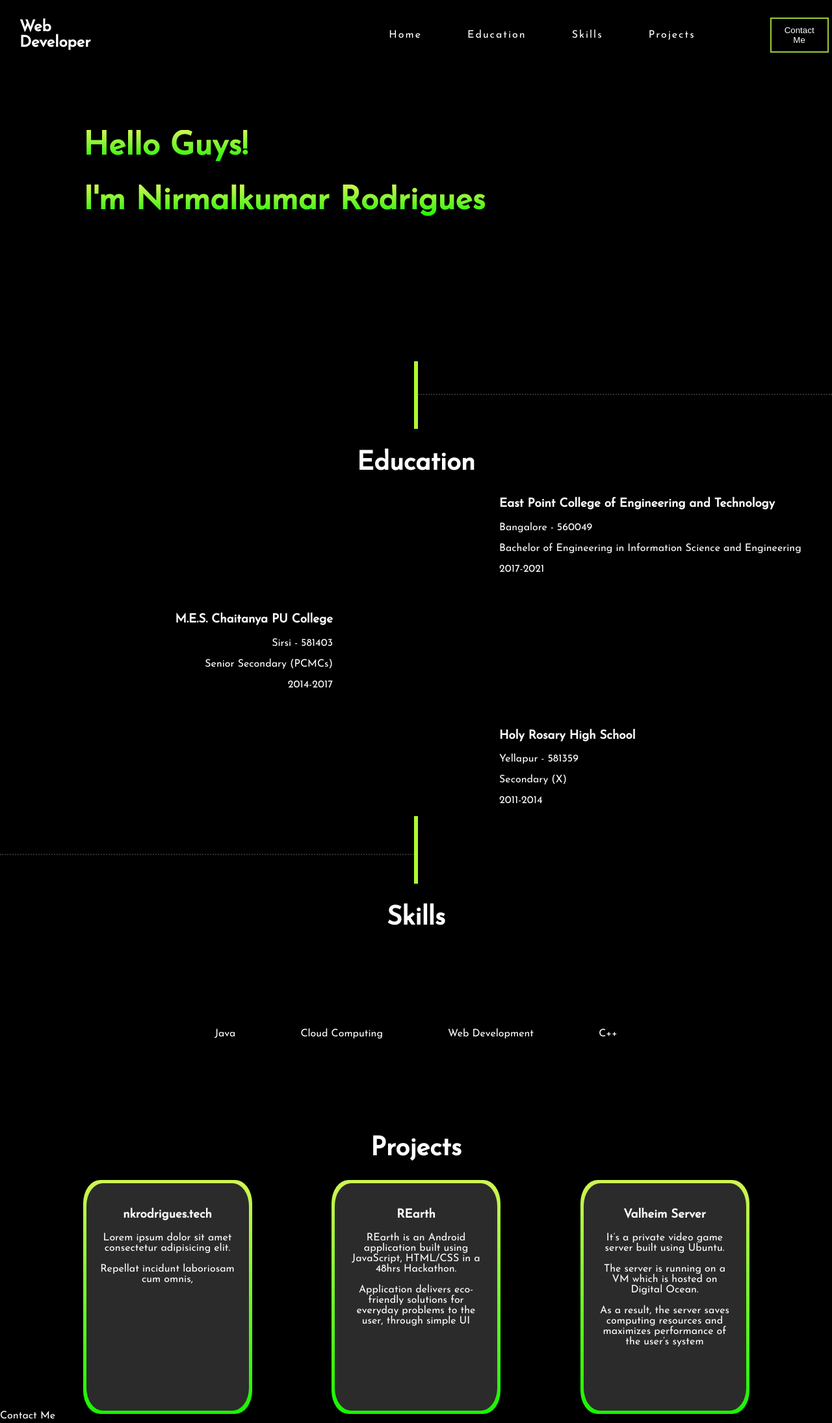
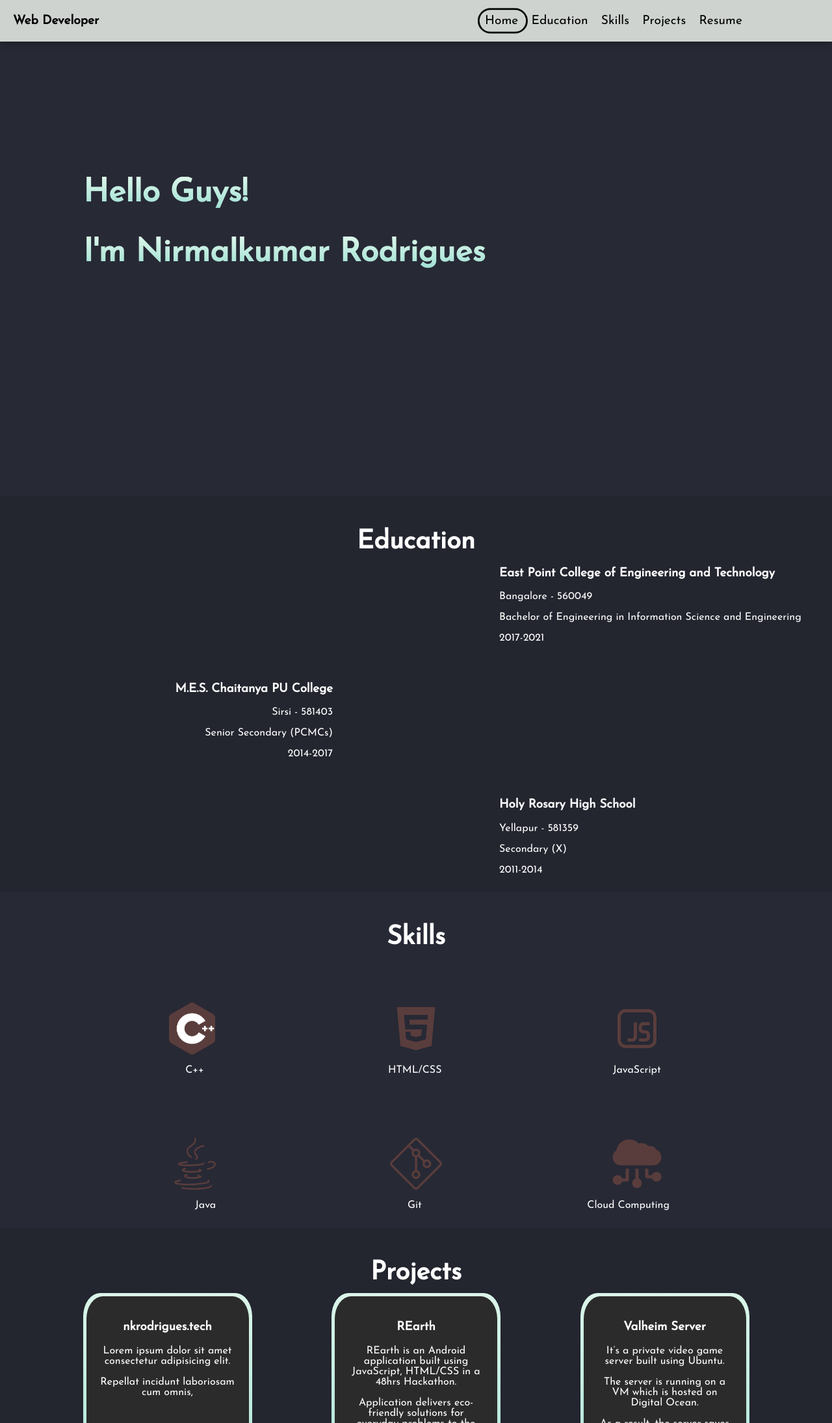
Before and after one commit to Nk-rodrigues/Portfolio, a plain HTML site: page index.html in a window 1280 px wide. Shown: the top 2190 px of the page at 65% size. Drawn offline with Linux system fonts and the light colour scheme.

Commit message:
Final Commit

```diff
--- a/index.html
+++ b/index.html
@@ -9,33 +9,29 @@
 </head>
 <body>
     <header>
-        <div class="center">
+        <nav>
             <h2>Web Developer</h2>
-        </div>
-        <nav>
             <ul class="navLink">
-            <li><a href="#Home">Home</a></li>
-            <li><a href="#Education">Education</a></li>
-            <li><a href="#Skills">Skills</a></li>
-            <li><a href="#Projects">Projects</a></li>
+                <li><a data-page="home" href="#hm">Home</a></li>
+                <li><a data-page="education" href="#edu">Education</a></li>
+                <li><a data-page="skills" href="#sk">Skills</a></li>
+                <li><a data-page="projects" href="#proj">Projects</a></li>
+                <li><a href="File/Nirmalkumar_Rodrigues.pdf">Resume</a></li>
+                <div class="bubble"></div>
             </ul>
         </nav>
-        <div class="buttonHead"><button class="navContact">Contact Me</button></div>
     </header>
 
     <div class="mainPage">
+        <section data-index="0" id="hm" class="home">
             <div class="container1">
                 <div class="name">
                     <h1>Hello Guys!</h1>
                     <h1>I'm Nirmalkumar Rodrigues</h1>
                 </div>
-            <div class="dot">
-                <hr class="dotted">
             </div>
-            <hr class="verticleLine" width="1" size="100">
-
-        </div>
-
+        </section>
+        <section data-index="1" id="edu" class="education">
             <div class="container2">
                 <h2 class="main">Education</h2>
                 <div class="college">
@@ -56,22 +52,39 @@
                     <p>Secondary (X)</p>
                     <p>2011-2014</p>
                 </div>
-            <div class="dot">
-                <hr class="dottedLeft">
             </div>
-            <hr class="verticleLine" width="1" size="100">
-        </div>
+        </section>
+        <section data-index="2" id="sk" class="skills">
             <div class="container3">
                 <h2 class="main">Skills</h2>
                 <div class="skill">
+                    <div class="image">
+                        <img src="images/c.png" alt="c++">
+                        <img src="images/html.png" alt="html">
+                        <img src="images/javascript.png" alt="JavaScript">
+                    </div>
+                    <div class="skillset">
+                        <p>C++</p>
+                        <p style="padding-left: 20px;">HTML/CSS</p>
+                        <p>JavaScript</p>
+                    </div>
+                    <div class="image">
+                        <img src="images/Java.png" alt="Java">
+                        <img src="images/git.png" alt="git">
+                        <img src="images/cc.png" alt="Cloud computing">
+                    </div>
+                    <div class="skillset2">
                         <p>Java</p>
+                        <p style="text-indent: 40px;">Git</p>
                         <p>Cloud Computing</p>
-                <p>Web Development</p>
-                <p>C++</p>
+                    </div>
+
                 </div>
             </div>
+        </section>
+        <section data-index="3" id="proj" class="projects">
             <div class="container4">
-            <h2 class="main">Projects</h2>
+                <h2 class="main">Projects</h2><br>
                 <div class="box-holder">
                     <div class="box with-linear-gradient">
                         <h3>nkrodrigues.tech</h3>
@@ -91,14 +104,19 @@
                     </div>
                 </div>
             </div>
+        </section>
     </div>
 
     <footer>
-        <div>Contact Me</div>
+        <h2>Contact Me</h2>
+        <div class="foot">
             <p>nkrodrigues98@gmail.com</p>
             <p>+91 - 7337630210</p>
-        <p><img src="/images/github.png" alt=""></p>
-        <p><img src="/images/linkedin.png" alt=""></p>
+            <div class="footer-icon">
+                <p><a href="https://github.com/Nk-rodrigues" target="_blank"><img src="/images/github.png" alt="Github"></a></p>
+                <p><a href="https://www.linkedin.com/in/nirmalkumar-rodrigues-722781188/" target="_blank"><img src="/images/linkedin.png" alt="linkedin"></a></p>
+            </div>
+        </div>
     </footer>
 </body>
 <script src="/js/app.js"></script>
--- a/js/app.js
+++ b/js/app.js
@@ -1,4 +1,39 @@
-window.addEventListener("scroll", function(){
-    var header = document.querySelector("header");
-    header.classList.toggle("sticky", window.scrollY > 0);
-} );
+const sections = document.querySelectorAll('section');
+const bubble = document.querySelector('.bubble');
+//const colors = ["#272935", "#23252F", "#272935","#23252F"];
+
+const options = {
+    threshold: 0.7
+};
+
+
+
+let observer = new  IntersectionObserver(navCheck, options);
+
+function navCheck(entires) {
+    entires.forEach(entry => {
+        const className = entry.target.className;
+        const activeAnchor = document.querySelector(`[data-page=${className}]`);
+        //const gradientIndex = entry.target.getAttribute('data-index');
+        const coords = activeAnchor.getBoundingClientRect();
+        const directions = {
+            height: coords.height,
+            width: coords.width,
+            top: coords.top,
+            left: coords.left
+        };
+        if(entry.isIntersecting) {
+            bubble.style.setProperty("left", `${directions.left}px`);
+            bubble.style.setProperty("top", `${directions.top}px`);
+            bubble.style.setProperty("width", `${directions.width}px`);
+            bubble.style.setProperty("height", `${directions.height}px`);
+            bubble.style.setProperty("border-radius", `15px`);
+
+            bubble.style.background = "transparent";
+        }
+    });
+};
+
+sections.forEach(section => {
+    observer.observe(section);
+})
--- a/style.css
+++ b/style.css
@@ -2,26 +2,76 @@
 
 body{
     font-family: 'Josefin Sans', sans-serif;
-    background-color: #000;
+
     box-sizing: border-box;
     margin: 0;
     padding: 0;
     color: white;
     position: relative;
 }
+html {
+    scroll-behavior: smooth;
+  }
 
 .center {
     padding-right: 30%;
 }
 
 /*Navigation Bar*/
+header {
+    box-shadow: 0px 3px 10px rgba(0, 0, 0, 0.3);
+    position: sticky;
+    background: #ced3d0 ;
+    top: 0px;
+    color: black;
+}
+
+nav {
+    min-height: 8vh;
+    width: 90%;
+    display: flex;
+    align-items: center;
+    justify-content: space-between;
+}
+nav h2 {
+    padding-left: 20px;
+}
+
+nav h2,
+nav ul{
+    font-size: 1.2rem;
+    flex: 1;
+}
+
+nav ul{
+    list-style: none;
+    display: flex;
+    justify-content: space-around;
+    padding-left: 300px;
+}
+
+nav a{
+    color: black;
+    text-decoration: none;
+    padding-top: 5px;
+}
+
+.bubble{
+    position: absolute;
+    z-index: -2;
+    background: black;
+    transform: scale(1.4);
+    transition: all 0.5s ease;
+    border: solid 2px black;
+}
+/*
 header{
-    background-color: black;
+    background-color: white;
     position: fixed;
     top: 0;
     left: 0;
     width: 100%;
-    color: white;
+    color: black;
     display: flex;
     justify-content: space-between;
     align-items: center;
@@ -45,7 +95,6 @@ header ul {
 
 header ul li {
     text-decoration: none;
-    color: white;
     list-style: none;
     position: relative;
 }
@@ -54,7 +103,7 @@ header ul li a {
     text-decoration: none;
     position: relative;
     margin: 0px 15px;
-    color: white;
+    color: black;
     letter-spacing: 2px;
     transition: 0.5s;
 }
@@ -76,11 +125,14 @@ header button {
     color: white;
     padding: 10px 20px;
 }
-
+*/
 
 
 /*Body*/
-
+.mainPage {
+display: flex;
+flex-direction: column;
+}
 
 /* Verticle Line*/
 .verticleLine {
@@ -136,6 +188,12 @@ header button {
 
 /*Name*/
 
+.container1 {
+    background-color: #272935;
+    width: 100%;
+    height: 700px;
+}
+
 .name {
     padding: 13% 30% 14% 10%;
 }
@@ -143,7 +201,7 @@ header button {
 
 h1 {
     font-size: 50px;
-    background: -webkit-linear-gradient( rgb(209, 245, 82), rgb(22, 245, 1));
+    background: -webkit-linear-gradient( rgb(219, 246, 233), rgb(157, 223, 211));
     /*background: linear-gradient(to bottom right, rgb(209, 245, 82), rgb(22, 245, 1));*/
     -webkit-background-clip: text;
     -webkit-text-fill-color: transparent;
@@ -151,14 +209,19 @@ h1 {
 
 /*Education*/
 .container2  {
+    background-color: #23252F;
     position: relative;
     align-items: center;
     width: 100%;
     height: 100%;
+    padding-bottom: 10px;
+    z-index: -1;
 }
 .main {
     font-size: 40px;
     text-align: center;
+    margin: 0;
+    padding-top: 50px;
 }
 
 .college {
@@ -180,29 +243,52 @@ h1 {
 }
 
 /*Skills*/
-/* Skill circles*/
-
-
-.container3 {
+.container3  {
+    background-color: #272935;
     position: relative;
     align-items: center;
     width: 100%;
     height: 100%;
+    padding-bottom: 10px;
+    z-index: -1;
+}
+.image {
+    display: flex;
+    justify-content: space-evenly;
+    padding-top: 80px;
+}
+.image img{
+    width: 80px;
+    height: 80px;
+
 }
 
-.skill p {
-    padding: 50px;
+.skillset {
+    display: flex;
+    justify-content: space-evenly;
+    padding-left: 22px;
 }
 
-.skill {
+.skill{
+    margin: 0;
+}
+
+.skillset2 {
     display: flex;
-    justify-content: center;
-    padding: 50px;
+    justify-content: space-between;
+    padding-left: 300px;
+    padding-right: 250px;
 }
+
 
 /*Projects*/
 .container4 {
-
+        z-index: -1;
+        background-color: #23252F ;
+        position: relative;
+        align-items: center;
+        width: 100%;
+        height: 500px;
 }
 /*cards*/
 .box-holder{
@@ -228,7 +314,7 @@ h1 {
 .box::before {
     border-radius: 10%;
     content: '';
-    background-image: linear-gradient(to bottom, rgb(209, 245, 82), rgb(22, 245, 1));
+    background-image: linear-gradient(to bottom, rgb(219, 246, 233), rgb(157, 223, 211));
     top: -5px;
     left: -5px;
     bottom: -5px;
@@ -238,5 +324,33 @@ h1 {
 }
 
 
+/*footer*/
+
+footer h2{
+    padding-left: 50px;
+}
+
+footer {
+    display: flex;
+    flex-direction: column;
+    background-color: #272935;
+}
+
+.foot {
+
+    padding-left: 50px;
+}
+/*footer icon*/
+
+.footer-icon img {
+    width: 30px;
+    height: 30px;
+    padding-right: 10px;
+}
+
+.footer-icon {
+    display: flex;
+
+}
 /*  clip: rect(0px, 50px, 100px, 0px); 100%
 */
```
Also changed, not shown: images/Java.png (added), images/c.png (added), images/cc.png (added), images/git.png (added), images/github.png, images/html.png (added), images/javascript.png (added), images/linkedin.png, 1 other file. Lines whose indentation alone changed are shown as unchanged.
